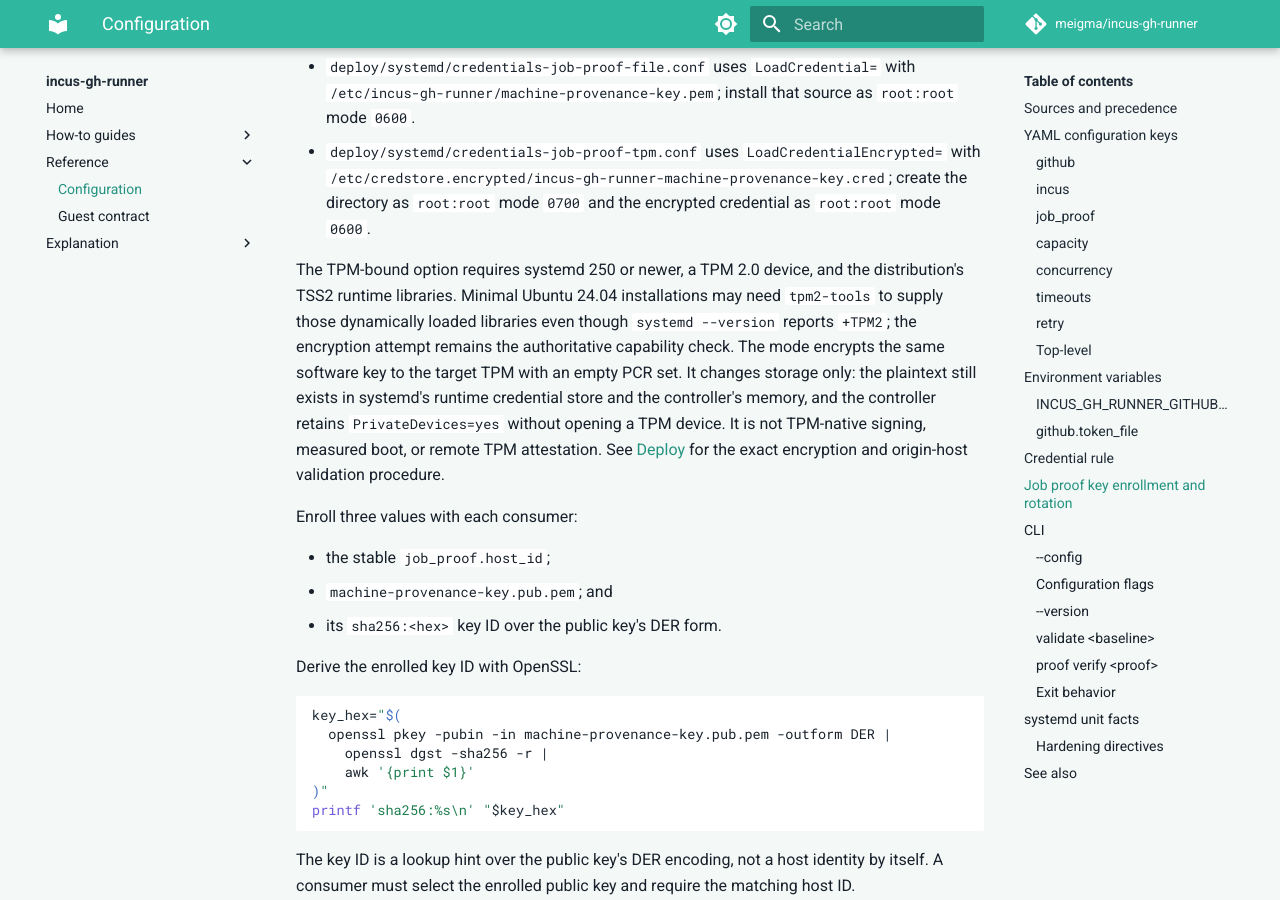
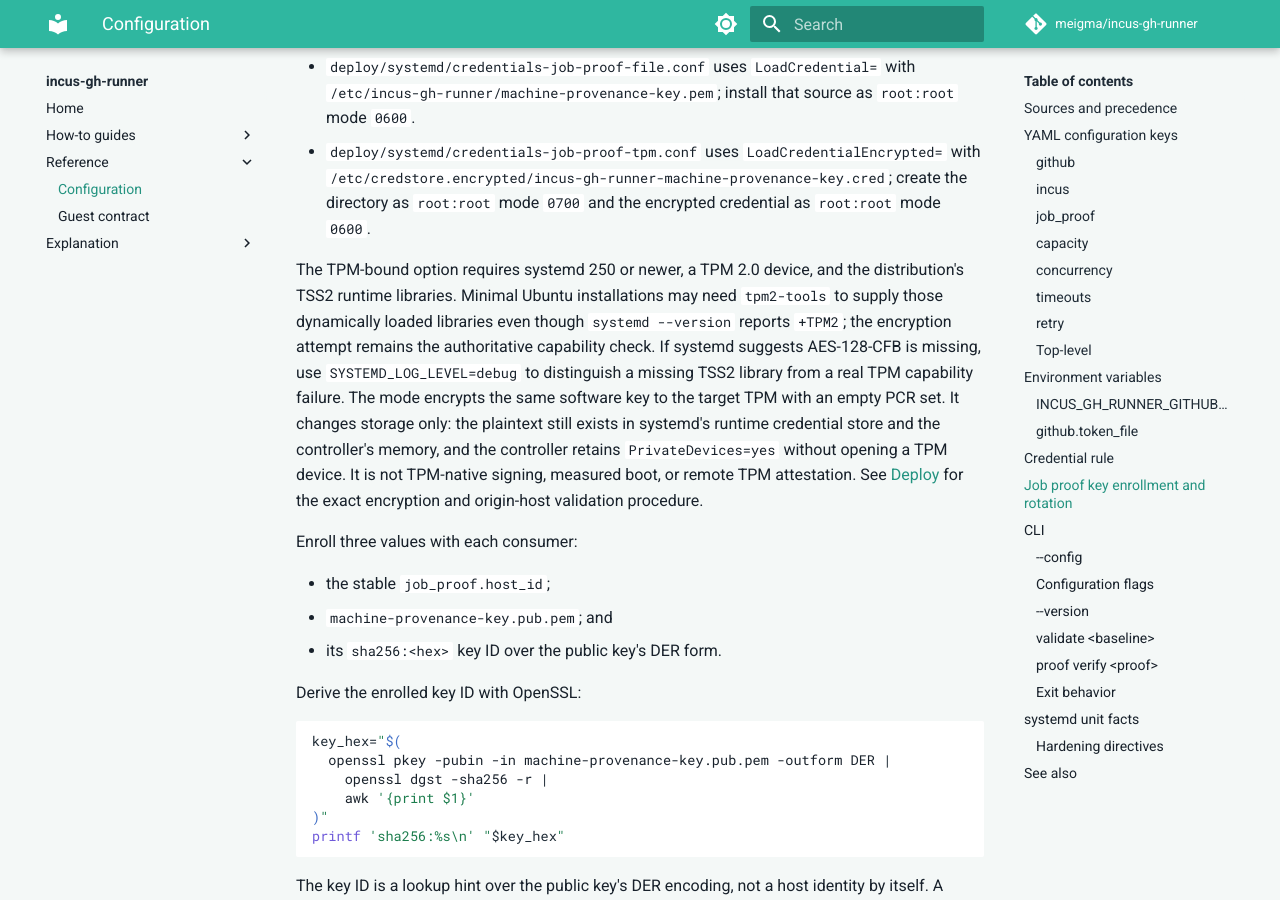
Before and after one commit to meigma/incus-gh-runner, an MkDocs documentation site: the page built from docs/docs/reference/configuration.md, in a window 1280 px wide and 900 px high, scrolled down 6161 px. Built offline with MkDocs 1.6.1 and Material for MkDocs 9.7.7, drawn with Linux system fonts in a browser that asks for light colours; comment, search, counter and statistics services are not loaded.

Commit message:
docs(provenance): clarify TPM library failures

```diff
--- a/docs/docs/reference/configuration.md
+++ b/docs/docs/reference/configuration.md
@@ -179,11 +179,13 @@ alongside, not instead of, the selected GitHub credential drop-in:
   `root:root` mode `0600`.
 
 The TPM-bound option requires systemd 250 or newer, a TPM 2.0 device, and the
-distribution's TSS2 runtime libraries. Minimal Ubuntu 24.04 installations may
-need `tpm2-tools` to supply those dynamically loaded libraries even though
-`systemd --version` reports `+TPM2`; the encryption attempt remains the
-authoritative capability check. The mode encrypts the same software key to the
-target TPM with an empty PCR set. It changes storage only:
+distribution's TSS2 runtime libraries. Minimal Ubuntu installations may need
+`tpm2-tools` to supply those dynamically loaded libraries even though `systemd
+--version` reports `+TPM2`; the encryption attempt remains the authoritative
+capability check. If systemd suggests AES-128-CFB is missing, use
+`SYSTEMD_LOG_LEVEL=debug` to distinguish a missing TSS2 library from a real TPM
+capability failure. The mode encrypts the same software key to the target TPM
+with an empty PCR set. It changes storage only:
 the plaintext still exists in systemd's runtime credential store and the
 controller's memory, and the controller retains `PrivateDevices=yes` without
 opening a TPM device. It is not TPM-native signing, measured boot, or remote TPM
```
Also changed, not shown: docs/docs/how-to/deploy.md (+6 -4 lines).
